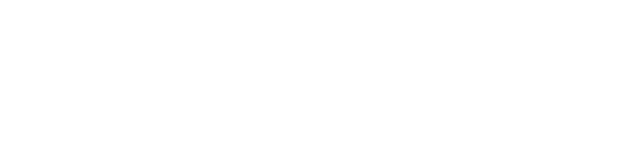
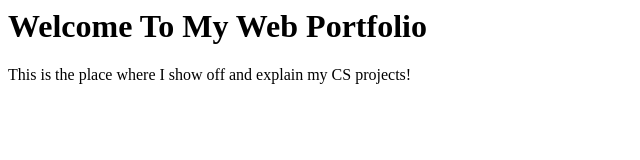
Before and after one commit to MangoRainnn/MangoRainnn.github.io, a plain HTML site: page index.html in a window 1280 px wide. Shown: the whole page, without its empty margins (0-640 px from the left). Drawn offline with Linux system fonts and the light colour scheme.

Commit message:
Update index.html

```diff
--- a/index.html
+++ b/index.html
@@ -1 +1,9 @@
 <html>
+  <head>
+    <body>
+      <h1>Welcome To My Web Portfolio</h1>
+      <p>This is the place where I show off and explain my CS projects!
+      </p>
+    </body>
+  </head>
+</html>
```
